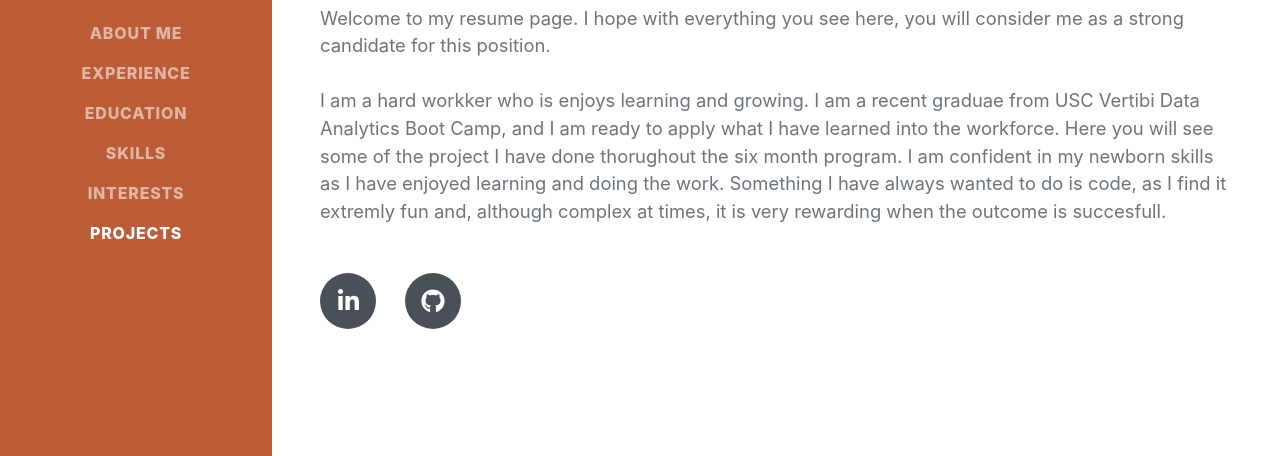
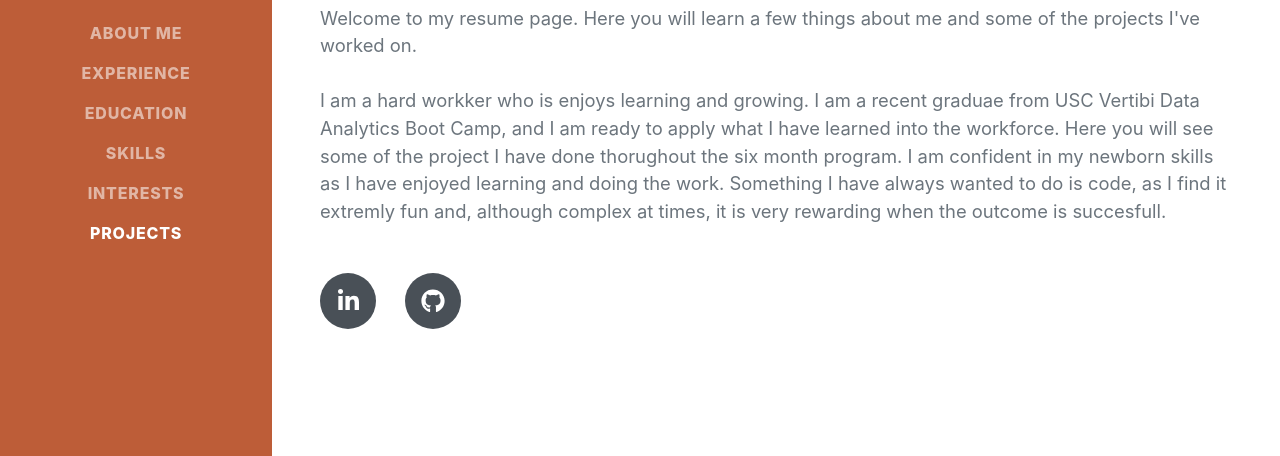
Before and after one commit to LiquidRonnie/LiquidRonnie.github.io, a plain HTML site: page index.html in a window 1280 px wide. Shown: the part 341-797 px from the top of the page. Drawn offline with nearby package versions, Linux system fonts and the light colour scheme; a web font is replaced by a local one.

Commit message:
Update index.html

```diff
--- a/index.html
+++ b/index.html
@@ -47,7 +47,7 @@
                         HRIS Administrator · Bellflower, CA 90706 · (562) 485-8418 ·
                         <a href="mailto:Ron.Canepafig@gmail.com">Ron.Canepafig@gmail.com</a>
                     </div>
-                    <p class="lead mb-5">Welcome to my resume page. I hope with everything you see here, you will consider me as a strong candidate for this position.<br><br>I am a hard workker who is enjoys learning and growing. I am a recent graduae from USC Vertibi Data Analytics Boot Camp, and I am ready to apply what I have learned into the workforce. Here you will see some of the project I have done thorughout the six month program. I am confident in my newborn skills as I have enjoyed learning and doing the work. Something I have always wanted to do is code, as I find it extremly fun and, although complex at times, it is very rewarding when the outcome is succesfull.</p>
+                    <p class="lead mb-5">Welcome to my resume page. Here you will learn a few things about me and some of the projects I've worked on.<br><br>I am a hard workker who is enjoys learning and growing. I am a recent graduae from USC Vertibi Data Analytics Boot Camp, and I am ready to apply what I have learned into the workforce. Here you will see some of the project I have done thorughout the six month program. I am confident in my newborn skills as I have enjoyed learning and doing the work. Something I have always wanted to do is code, as I find it extremly fun and, although complex at times, it is very rewarding when the outcome is succesfull.</p>
                     <div class="social-icons">
                         <a class="social-icon" href="https://www.linkedin.com/in/ronald-canepa-9a830b133/"><i class="fab fa-linkedin-in"></i></a>
                         <a class="social-icon" href="https://github.com/LiquidRonnie"><i class="fab fa-github"></i></a>
```
